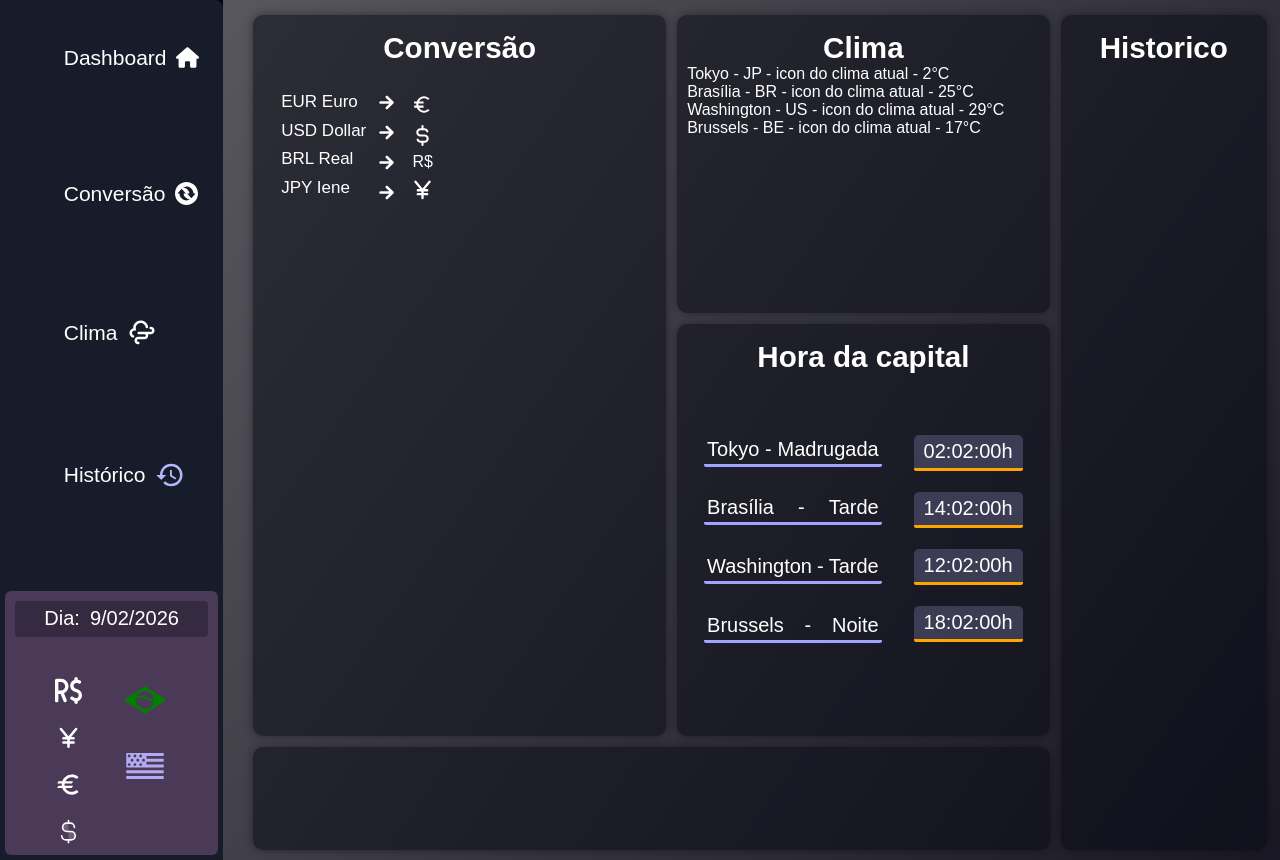
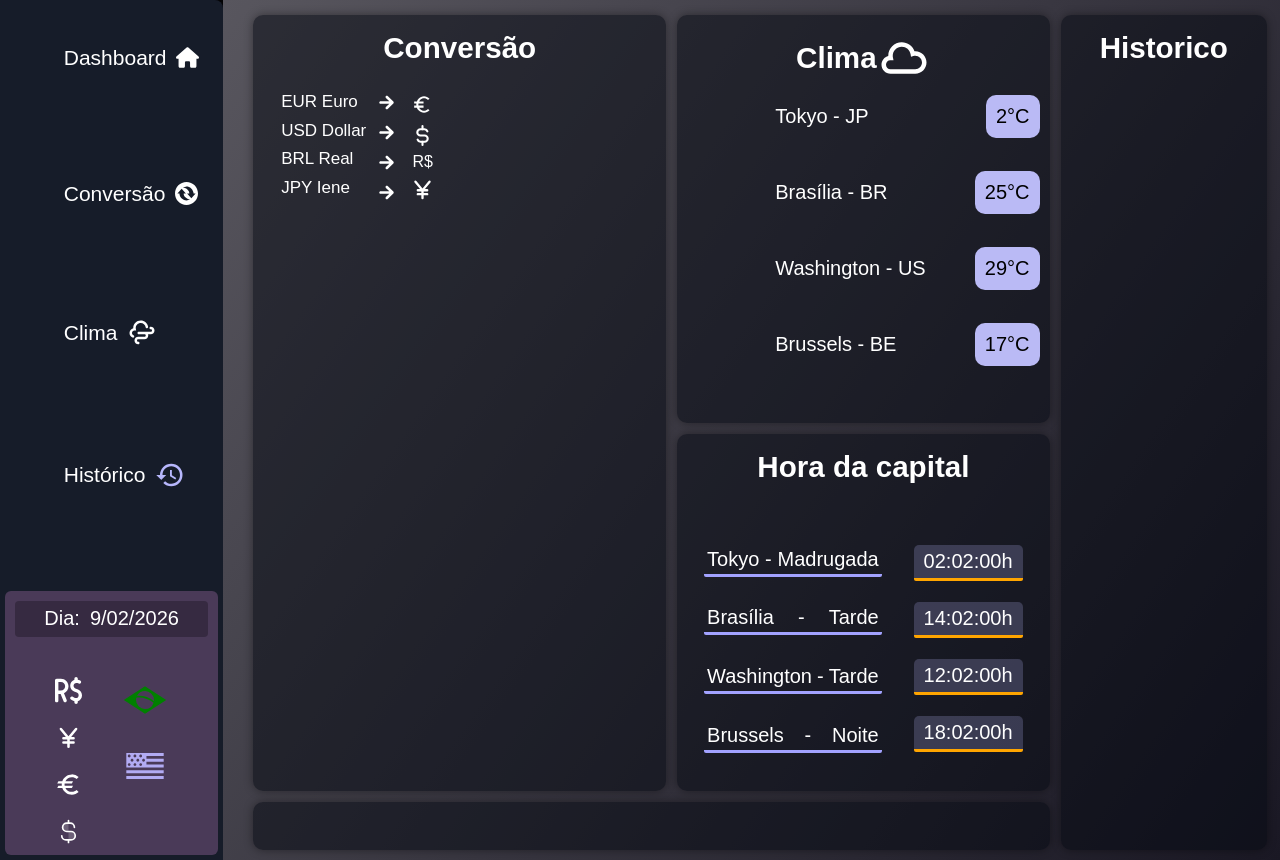
Before and after one commit to SantV7/dashboard-coins, a React (Vite) app: page / in a window 1280 px wide. Built offline with nearby package versions, Linux system fonts and the light colour scheme; a web font is replaced by a local one.

Commit message:
Creating Climate area

```diff
--- a/src/components/weather/Weather.jsx
+++ b/src/components/weather/Weather.jsx
@@ -1,17 +1,24 @@
+import { useState } from 'react'
 import '../weather/weather.css'
+import { TiWeatherCloudy } from "react-icons/ti";
 
 const Weather = () => {
+
+  const [weatherTokyo, setWeatherTokyo] = useState(null)
+  const [weatherBrasilia, setWeatherBrasilia] = useState(null)
+  const [weatherWashington, setWeatherWashington] = useState(null)
+  const [weatherBrussels, setWeatherBrussels] = useState(null)
 
 
   return (
     <>
-    <h2 className="cards-tittle">Clima</h2>
+    <h2 id='weather-h2' className="cards-tittle">Clima <TiWeatherCloudy size={54}/></h2>
 
     <div className="weather-location">
-        <div className="jp-capital">Tokyo - JP - icon do clima atual - 2°C</div>
-        <div className="brasil-capital">Brasília - BR - icon do clima atual - 25°C</div>
-        <div className="washington-capital">Washington - US - icon do clima atual - 29°C</div>
-        <div className="brussels-capital">Brussels - BE - icon do clima atual - 17°C</div>
+        <div className='climate-capital-name' id="jp-capital">Tokyo - JP  <div className="climate-temperature">2°C</div></div>
+        <div className='climate-capital-name' id="brasil-capital">Brasília - BR  <div className="climate-temperature">25°C</div></div>
+        <div className='climate-capital-name' id="washington-capital">Washington - US  <div className="climate-temperature">29°C</div></div>
+        <div className='climate-capital-name' id="brussels-capital">Brussels - BE  <div className="climate-temperature">17°C</div></div>
     </div>
     </>
   )
--- a/src/components/weather/weather.css
+++ b/src/components/weather/weather.css
@@ -0,0 +1,36 @@
+#weather-h2 {
+    padding-bottom: 10px;
+}
+
+.weather-location {
+    display: flex;
+    align-items: center;
+    font-size: 20px;
+    justify-content: space-between;
+    flex-flow: column nowrap;
+    padding-left: 25%;
+    height: 70%;
+    gap: 30px;
+
+        .climate-capital-name {
+            width: 100%;
+            display: flex;
+            gap: 20px;
+            flex-flow: row nowrap;
+            justify-content: space-between;
+            align-items: center;
+
+            .climate-temperature {
+                display: flex;
+                flex-flow: row nowrap;
+
+                gap: 3px;
+                background-color: rgb(186, 186, 245);
+                padding: 10px;
+                border-radius: 10px;
+                color: black;
+            }
+        }
+
+
+}
--- a/src/styles/main.css
+++ b/src/styles/main.css
@@ -17,6 +17,10 @@
 }
 
 .cards-tittle {
+    display: flex;
+    flex-flow: row nowrap;
+    justify-content: center;
+    align-items: center;
     padding-top: 6px;
     text-align: center;
     font-size: 1.85em;
```
